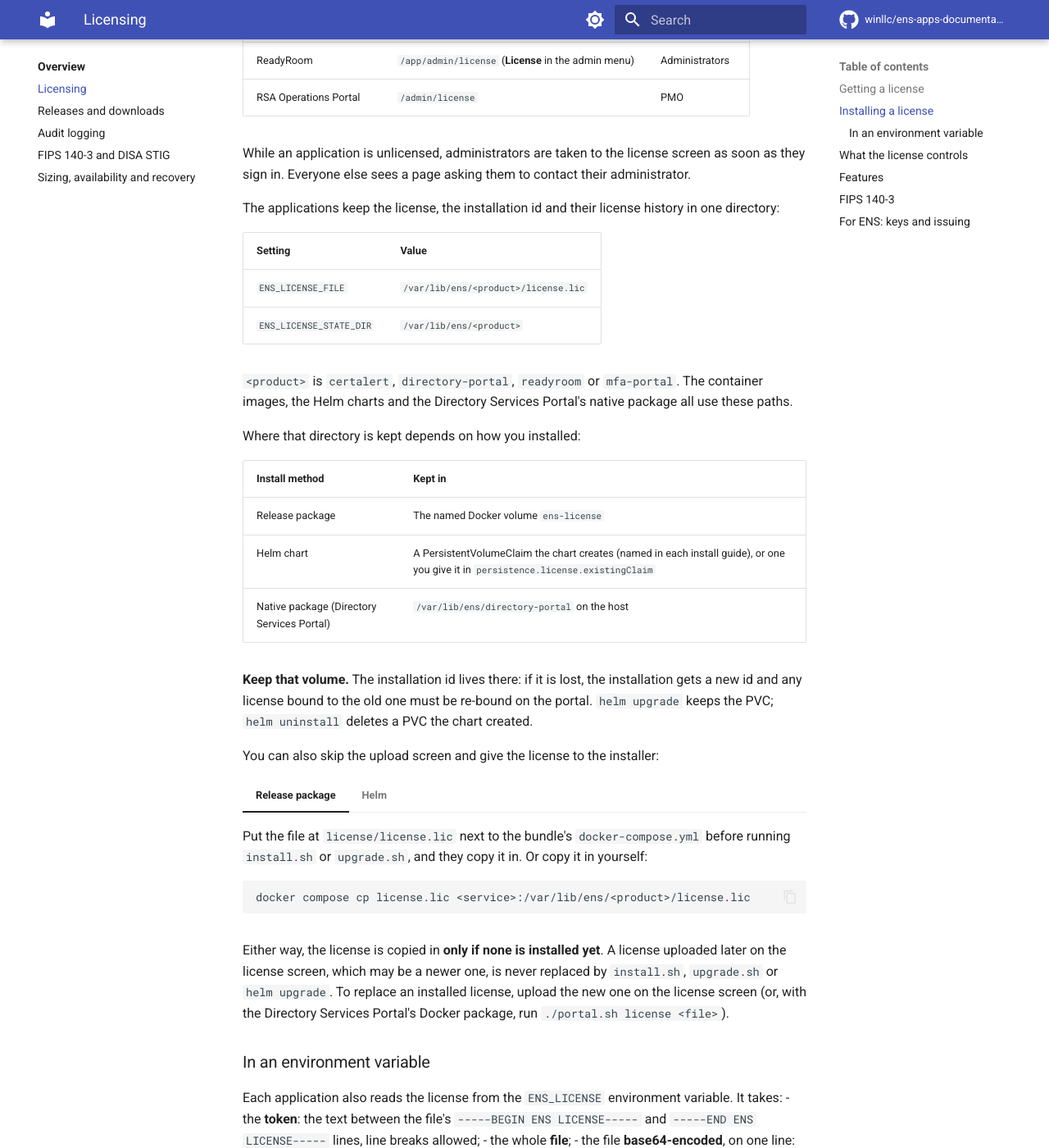
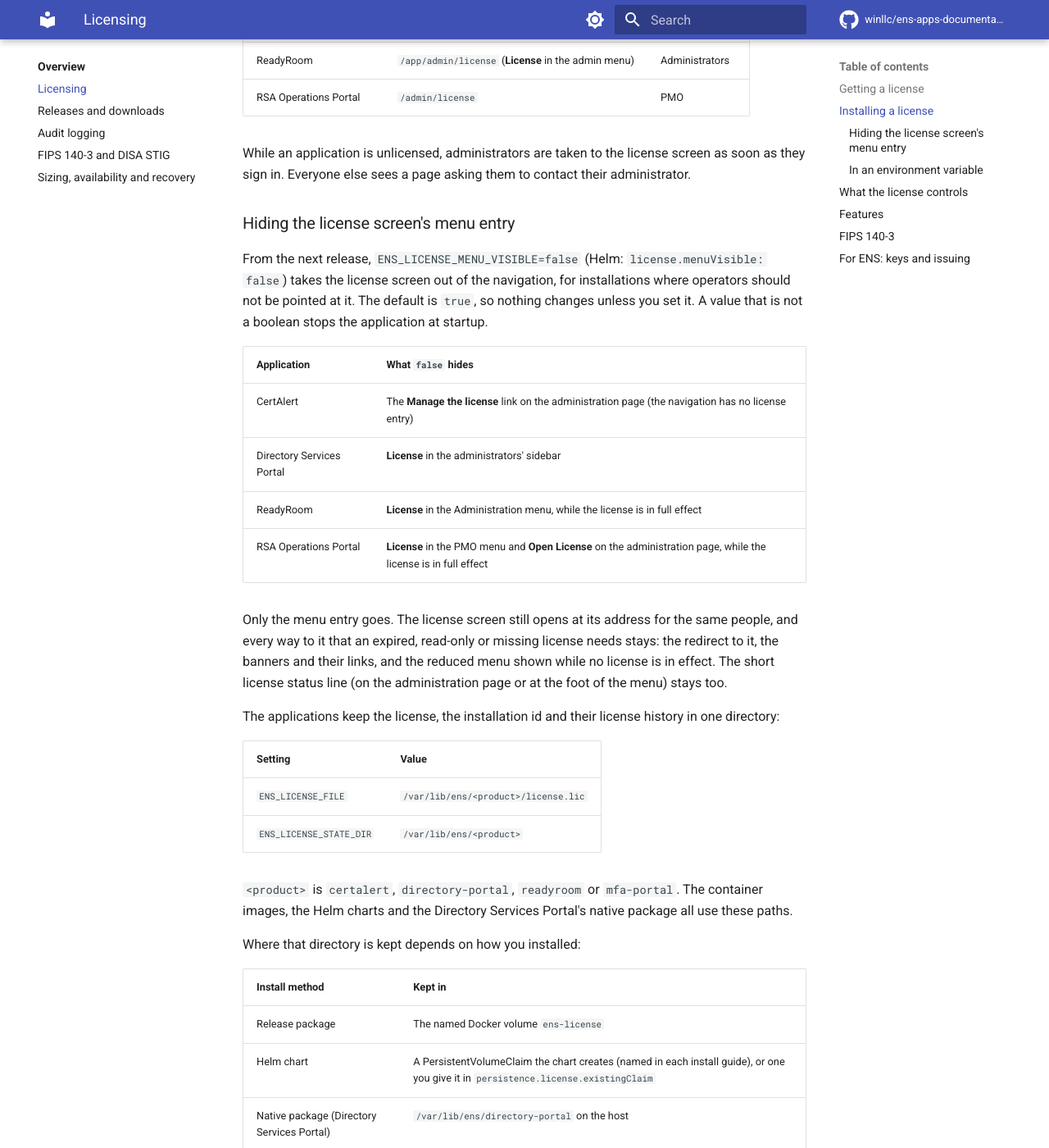
Before and after one commit to winllc/ens-apps-documentation, an MkDocs documentation site: the page built from docs/licensing.md, in a window 1280 px wide and 1400 px high, scrolled down 961 px. Shown: the whole window at 82% size. Built offline with MkDocs 1.6.1 and Material for MkDocs 9.7.7, drawn with Linux system fonts in a browser that asks for light colours; comment, search, counter and statistics services are not loaded.

Commit message:
Licensing: ENS_LICENSE_MENU_VISIBLE hides the license screen's menu entry
What false hides in each application, and what stays: the screen at its address, the redirect,
the banners and their links, the reduced menu while unlicensed, and the status line.

Co-Authored-By: Claude Opus 5.5 <noreply@anthropic.com>
Claude-Session: https://claude.ai/code/session_01R2Q6XtDB8DfVmiejzJGwBh

```diff
--- a/docs/licensing.md
+++ b/docs/licensing.md
@@ -33,6 +33,25 @@ The license takes effect immediately; no restart is needed.
 
 While an application is unlicensed, administrators are taken to the license screen as soon as they
 sign in. Everyone else sees a page asking them to contact their administrator.
+
+### Hiding the license screen's menu entry
+
+From the next release, `ENS_LICENSE_MENU_VISIBLE=false` (Helm: `license.menuVisible: false`) takes
+the license screen out of the navigation, for installations where operators should not be pointed at
+it. The default is `true`, so nothing changes unless you set it. A value that is not a boolean stops
+the application at startup.
+
+| Application | What `false` hides |
+|---|---|
+| CertAlert | The **Manage the license** link on the administration page (the navigation has no license entry) |
+| Directory Services Portal | **License** in the administrators' sidebar |
+| ReadyRoom | **License** in the Administration menu, while the license is in full effect |
+| RSA Operations Portal | **License** in the PMO menu and **Open License** on the administration page, while the license is in full effect |
+
+Only the menu entry goes. The license screen still opens at its address for the same people, and
+every way to it that an expired, read-only or missing license needs stays: the redirect to it, the
+banners and their links, and the reduced menu shown while no license is in effect. The short
+license status line (on the administration page or at the foot of the menu) stays too.
 
 The applications keep the license, the installation id and their license history in one directory:
 
```
